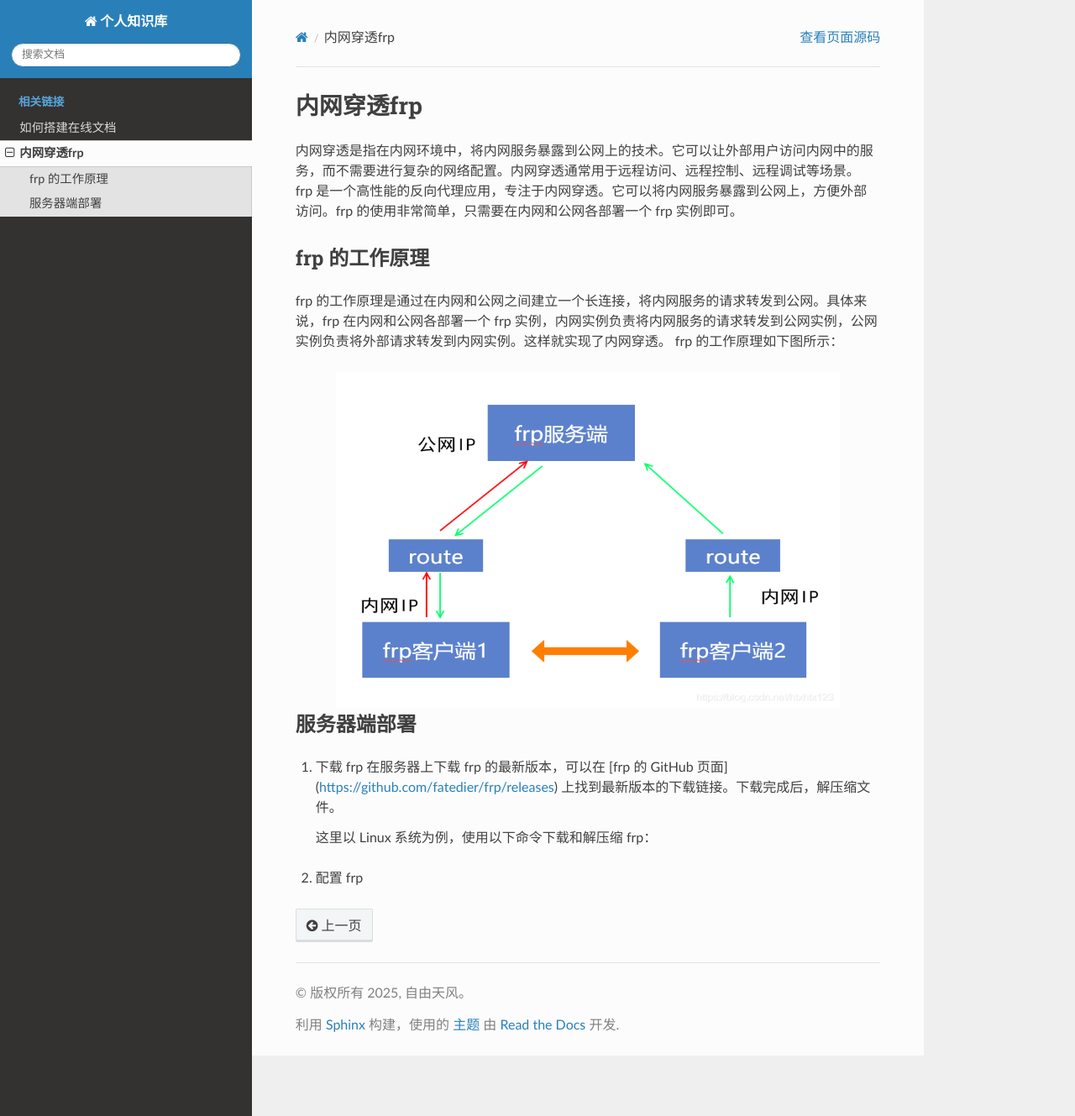
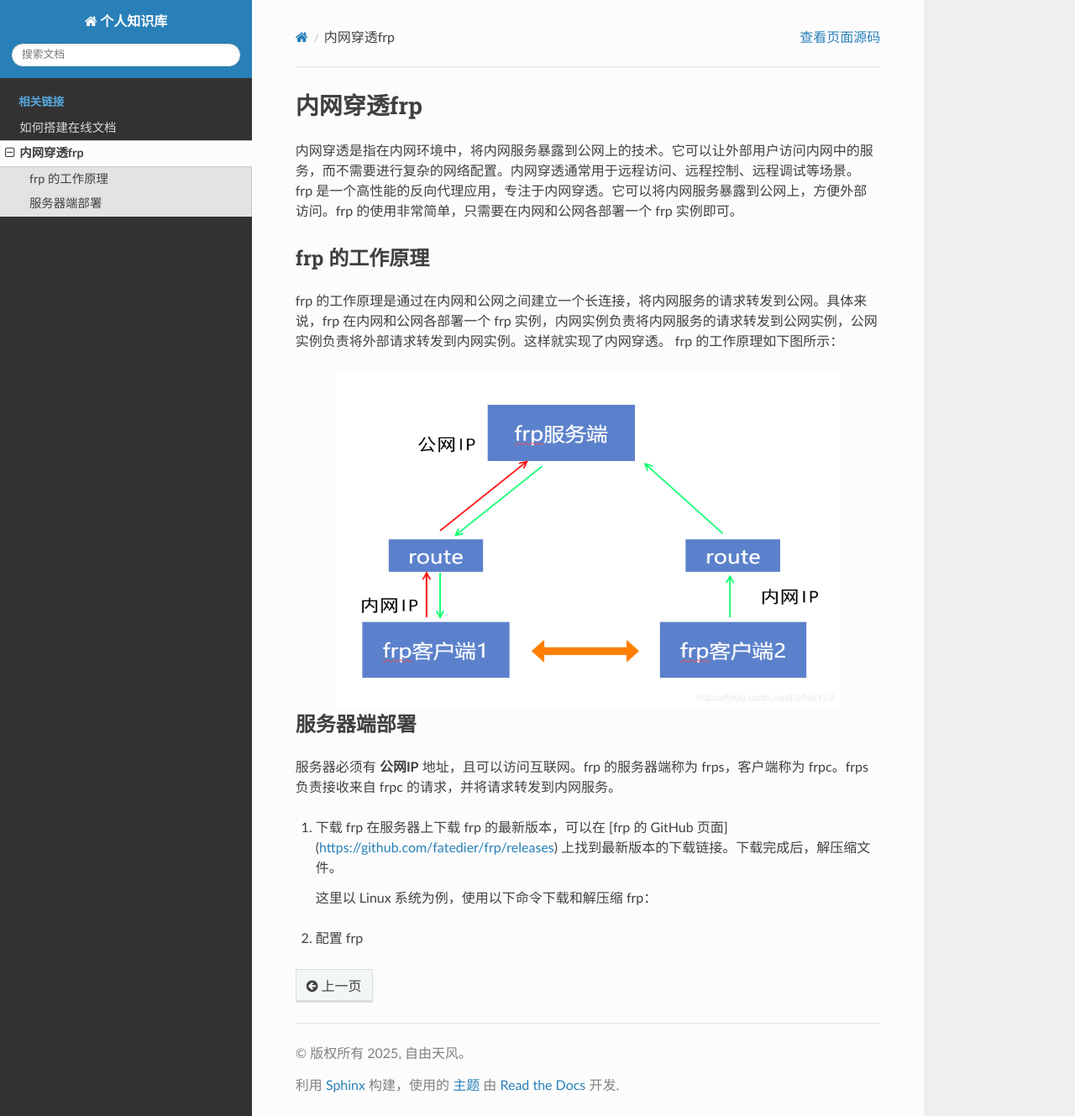
Before and after one commit to qiwanwan/online-documents, a Sphinx documentation site: the page built from source/how_to_use_frp.rst, in a window 1280 px wide and 1329 px high. Shown: the whole window at 84% size. Built offline with Sphinx 7.4.7 and the Read the Docs theme 3.1.0, drawn with Linux system fonts in a browser that asks for light colours.

Commit message:
update sphinx

```diff
--- a/source/how_to_use_frp.rst
+++ b/source/how_to_use_frp.rst
@@ -19,6 +19,9 @@
 
 服务器端部署
 ----------------------------
+
+服务器必须有 **公网IP** 地址，且可以访问互联网。frp 的服务器端称为 frps，客户端称为 frpc。frps 负责接收来自 frpc 的请求，并将请求转发到内网服务。
+
 1. 下载 frp
    在服务器上下载 frp 的最新版本，可以在 [frp 的 GitHub 页面](https://github.com/fatedier/frp/releases) 上找到最新版本的下载链接。下载完成后，解压缩文件。
 
```
